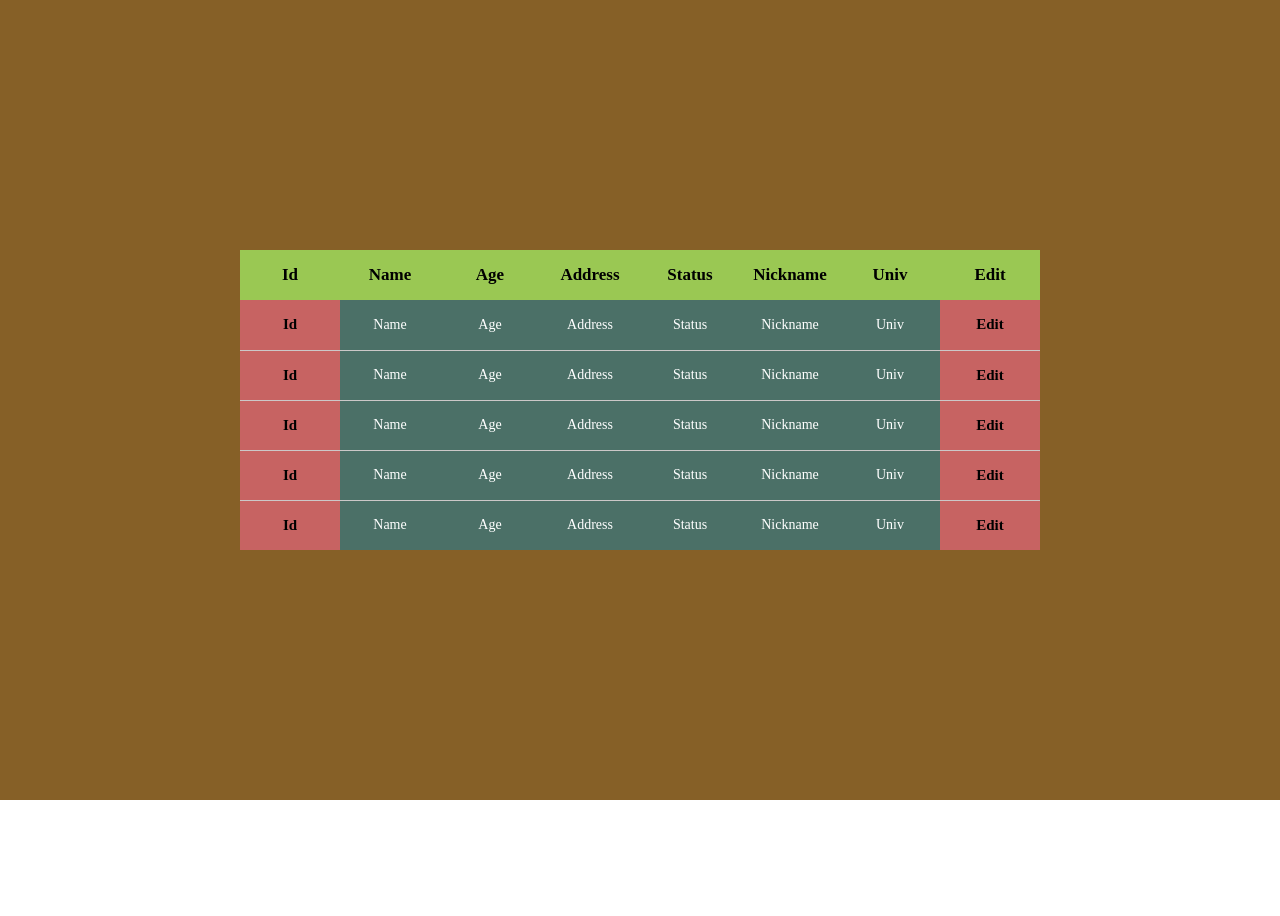
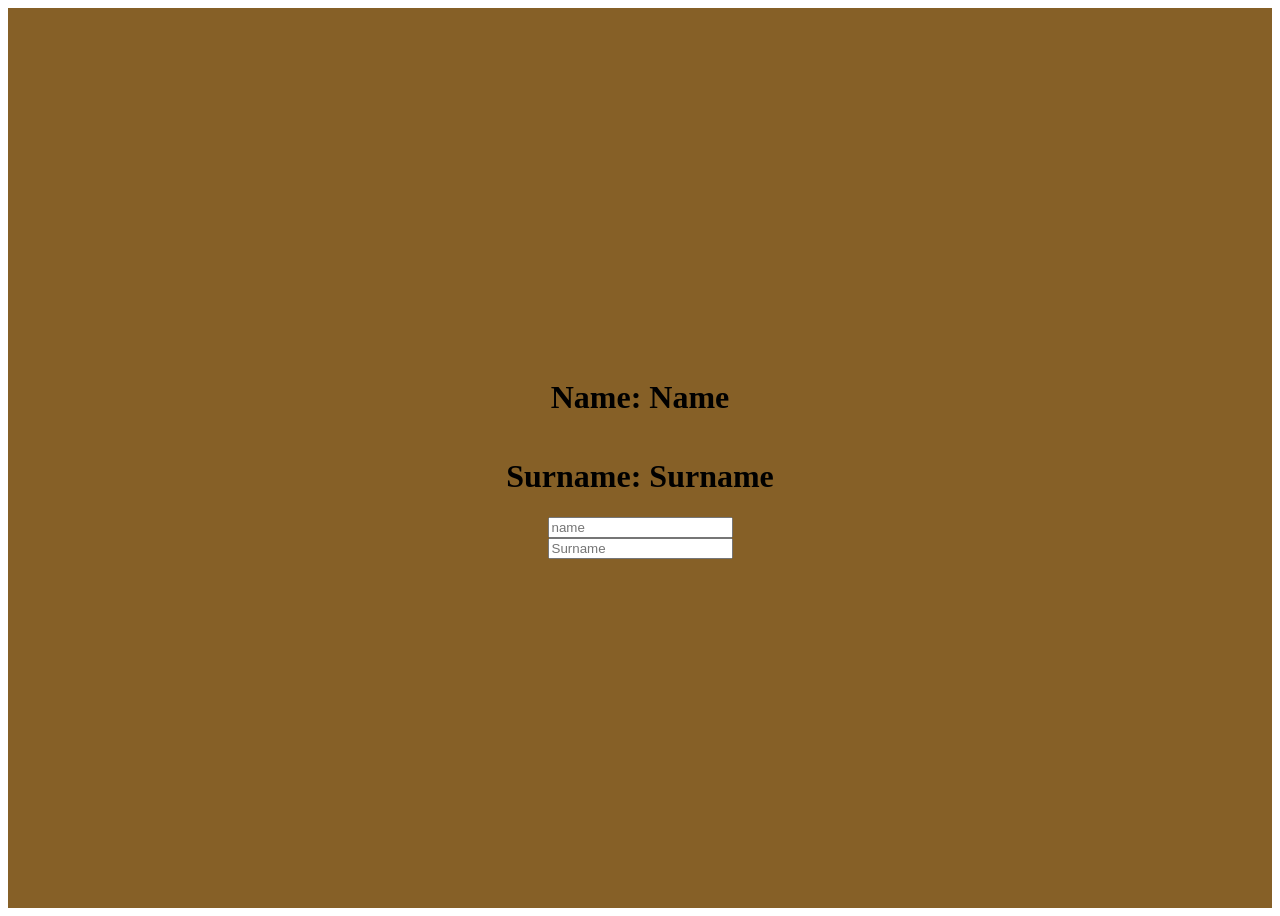
Before and after one commit to Sardor0795/rjs_tutorial, a React (Create React App) app: page / in a window 1280 px wide. Before the commit the page ends 800 px from the top, so only its background shows below. Built offline with nearby package versions, Linux system fonts and the light colour scheme.

Commit message:
Prepare lesson 4

```diff
--- a/src/lesson_4/index.jsx
+++ b/src/lesson_4/index.jsx
@@ -1,20 +1,47 @@
 import React, { Component } from "react";
-import Table from "./scrolable_table";
+// import Table from "./scrolable_table";
 
 class LessonFour extends Component {
+  constructor(props) {
+    super(props);
+    this.state = {
+      name: "Name",
+      surname: "Surname",
+    };
+  }
   render() {
+    const onChange = (e) => {
+      this.setState({ [e.target.name]: e.target.value });
+      console.log(e.target.value);
+      console.log(e.target.name);
+    };
     return (
       <div
         style={{
           height: "100vh",
           backgroundColor: "#866027",
           display: "flex",
+          flexDirection: "column",
           alignItems: "center",
           justifyContent: "center",
           padding: "50px",
         }}
       >
-        <Table />
+        {/* <Table /> */}
+        <h1>Name: {this.state.name}</h1>
+        <h1>Surname: {this.state.surname}</h1>
+        <input
+          name="name"
+          onChange={(e) => onChange(e)}
+          type="text"
+          placeholder="name"
+        />
+        <input
+          name="surname"
+          onChange={(e) => onChange(e)}
+          type="text"
+          placeholder="Surname"
+        />
       </div>
     );
   }
```
